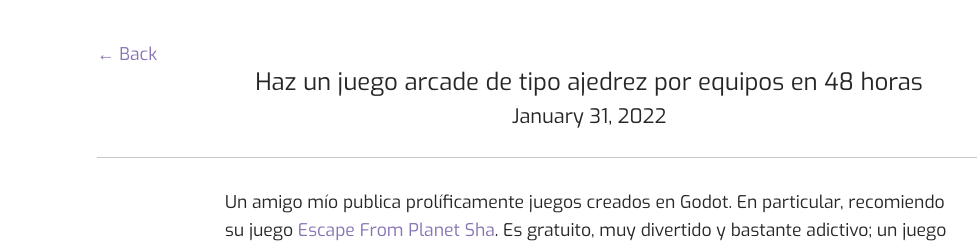
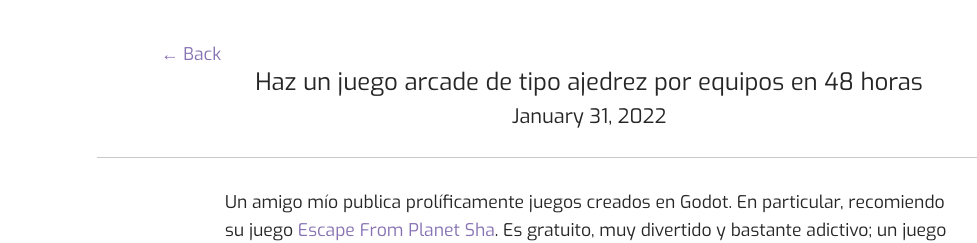
Before and after one commit to calummackervoy/calummackervoy.github.io, a Jekyll site: the page built from es/_posts/2022-01-31-ggj-2022.md, in a window 1280 px wide. Shown: the part 450-693 px from the top of the page, without its empty margins (51-1028 px from the left). Built offline with Jekyll 4.4.1, drawn with Linux system fonts in a browser that asks for light colours.

Commit message:
Add margin to the post back button

```diff
--- a/_sass/_layout.scss
+++ b/_sass/_layout.scss
@@ -217,6 +217,10 @@ header {
 /*
 *   BLOG
 */
+#back-button {
+  margin-left: 5vw;
+}
+
 .post-card {
   border-radius: 20px;
   position: relative;
```
